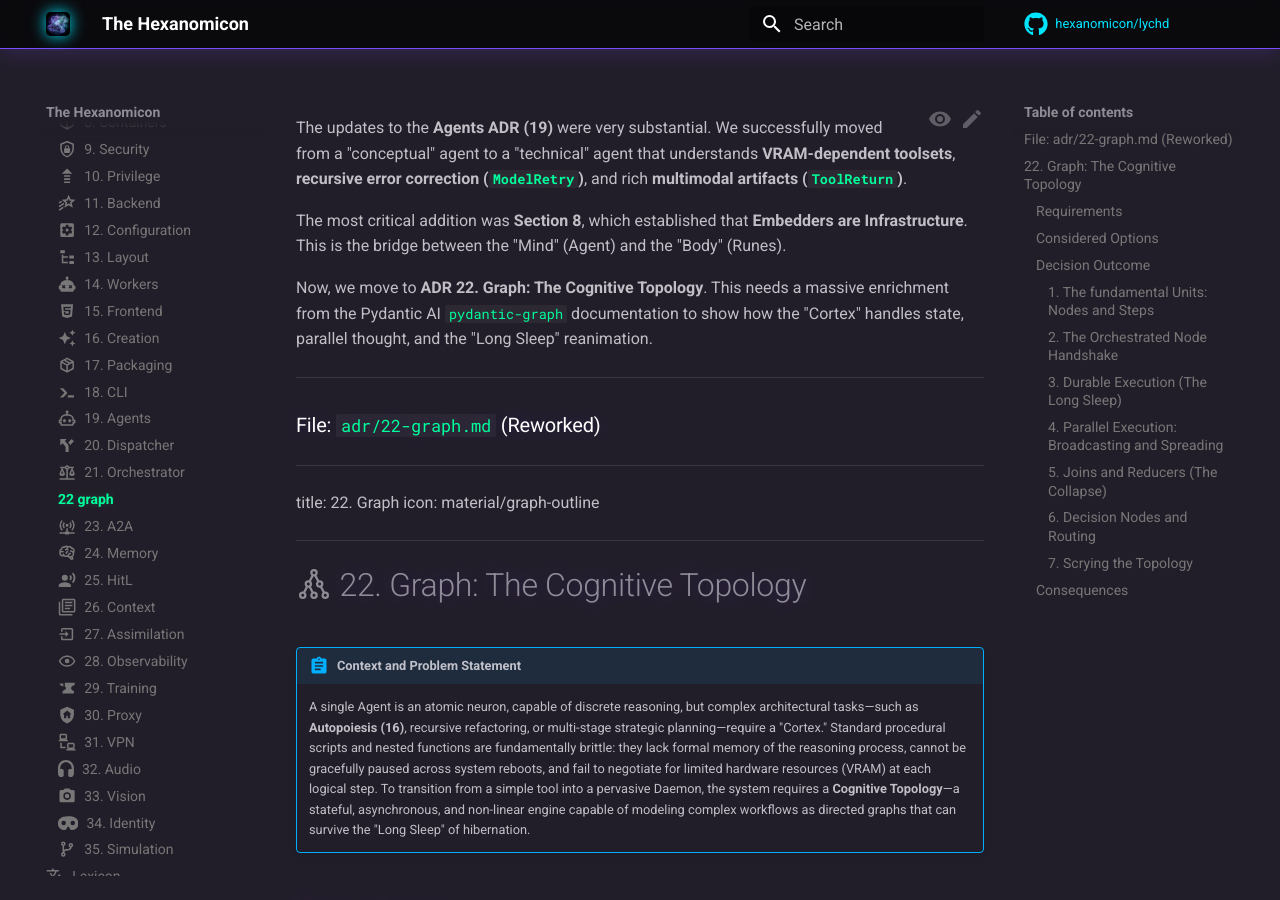
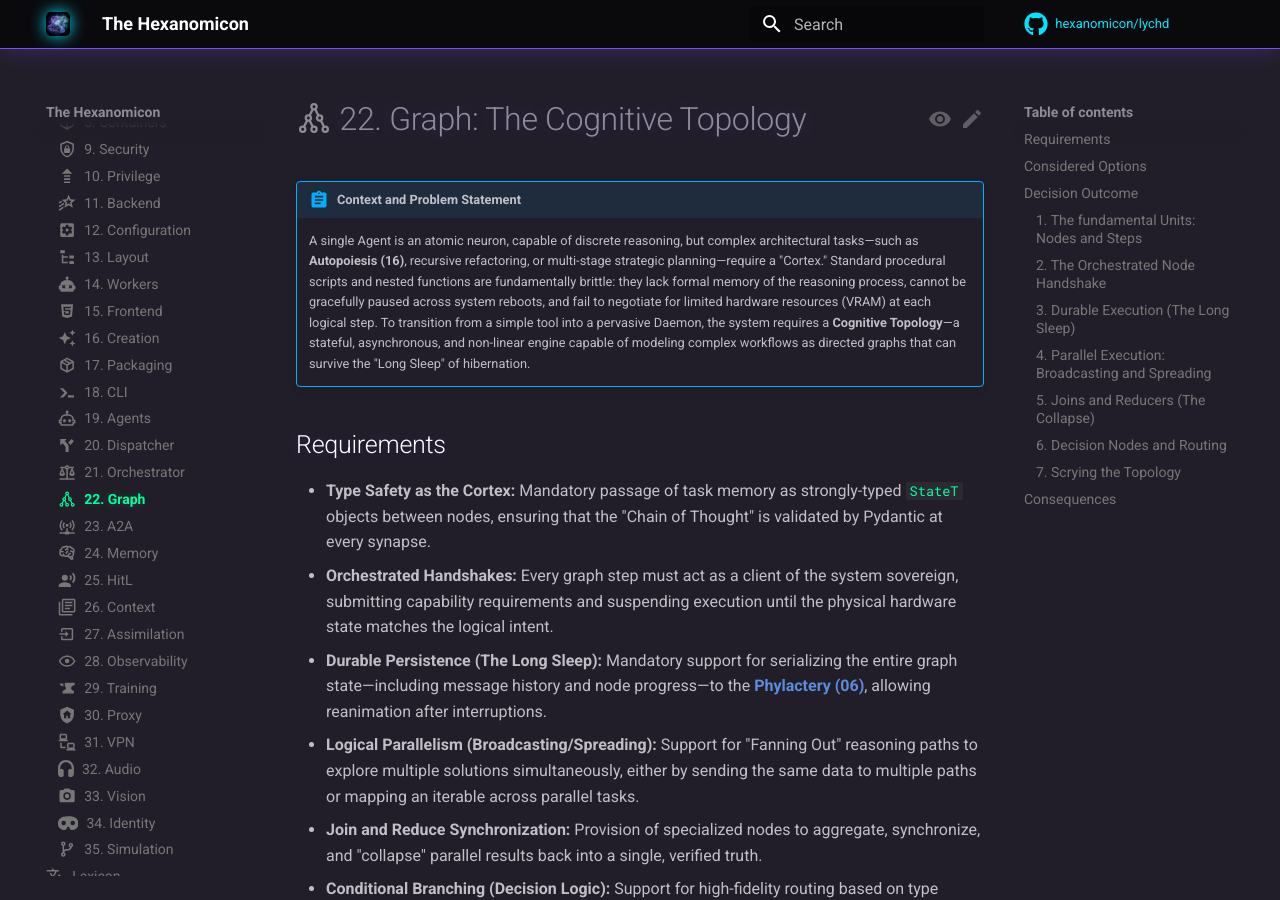
Before and after one commit to hexanomicon/lychd, an MkDocs documentation site: the page built from docs/adr/22-graph.md, in a window 1280 px wide and 900 px high. Built offline with MkDocs 1.6.1 and Material for MkDocs 9.7.7, drawn with Linux system fonts in a browser that asks for light colours; comment, search, counter and statistics services are not loaded.

Commit message:
Update docs

```diff
--- a/docs/adr/22-graph.md
+++ b/docs/adr/22-graph.md
@@ -1,15 +1,4 @@
-The updates to the **Agents ADR (19)** were very substantial. We successfully moved from a "conceptual" agent to a "technical" agent that understands **VRAM-dependent toolsets**, **recursive error correction (`ModelRetry`)**, and rich **multimodal artifacts (`ToolReturn`)**.
-
-The most critical addition was **Section 8**, which established that **Embedders are Infrastructure**. This is the bridge between the "Mind" (Agent) and the "Body" (Runes).
-
-Now, we move to **ADR 22. Graph: The Cognitive Topology**. This needs a massive enrichment from the Pydantic AI `pydantic-graph` documentation to show how the "Cortex" handles state, parallel thought, and the "Long Sleep" reanimation.
-
 ---
-
-### File: `adr/22-graph.md` (Reworked)
-
----
-
 title: 22. Graph
 icon: material/graph-outline
 ---
```
